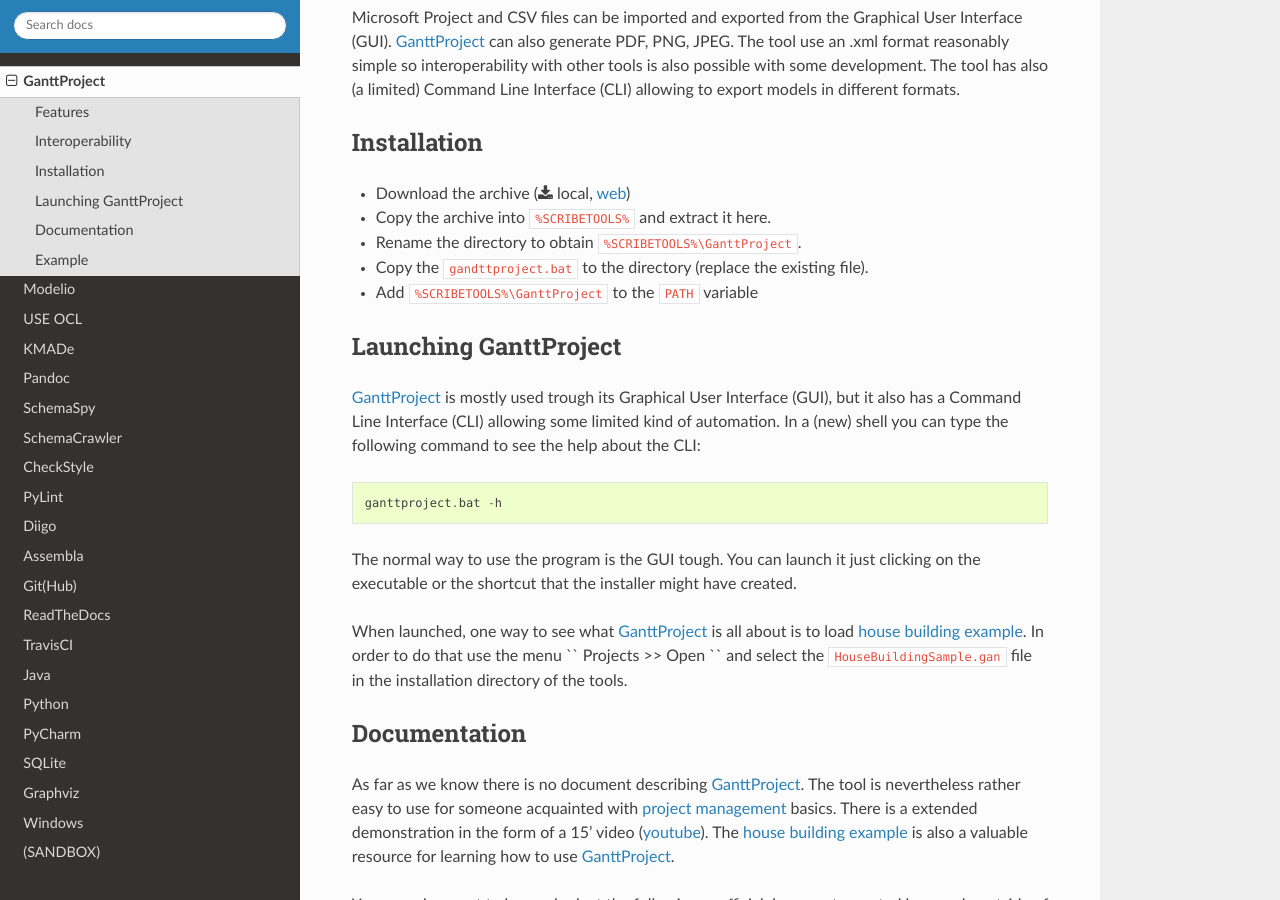
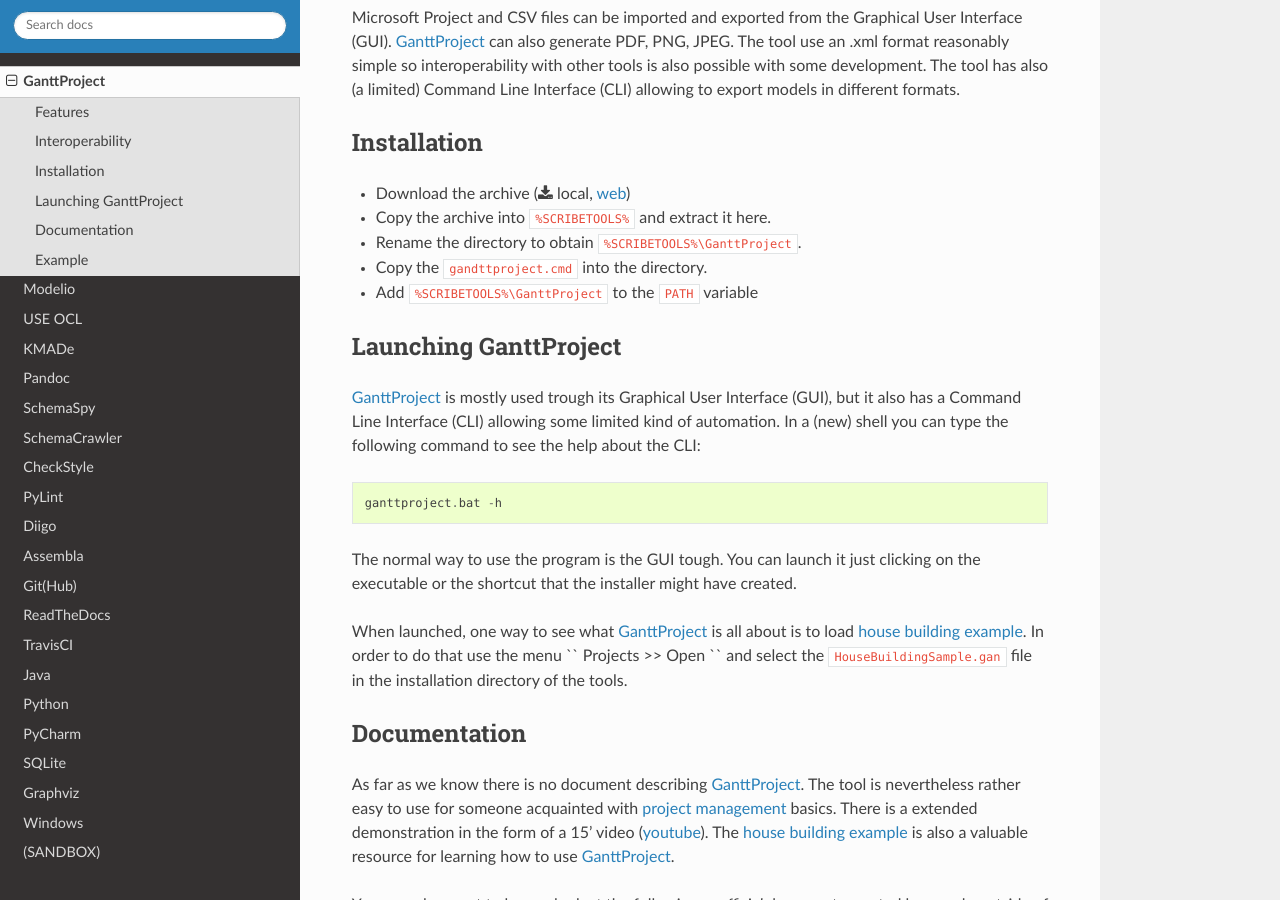
Before and after one commit to ScribesZone/ScribesTools, a Sphinx documentation site: the page built from docs/ganttproject/index.rst, in a window 1280 px wide and 900 px high, scrolled down 2067 px. Built offline with Sphinx 7.4.7 and the Read the Docs theme 2.0.0, drawn with Linux system fonts in a browser that asks for light colours.

Commit message:
rename .bat to .cmd

```diff
--- a/docs/ganttproject/index.rst
+++ b/docs/ganttproject/index.rst
@@ -49,8 +49,7 @@
 *   Download the archive |GanttProjectZip|
 *   Copy the archive into ``%SCRIBETOOLS%`` and extract it here.
 *   Rename the directory to obtain ``%SCRIBETOOLS%\GanttProject``.
-*   Copy the ``gandttproject.bat`` to the directory (replace the existing
-    file).
+*   Copy the ``gandttproject.cmd`` into the directory.
 *   Add ``%SCRIBETOOLS%\GanttProject`` to the ``PATH`` variable
 
 Launching GanttProject
```
